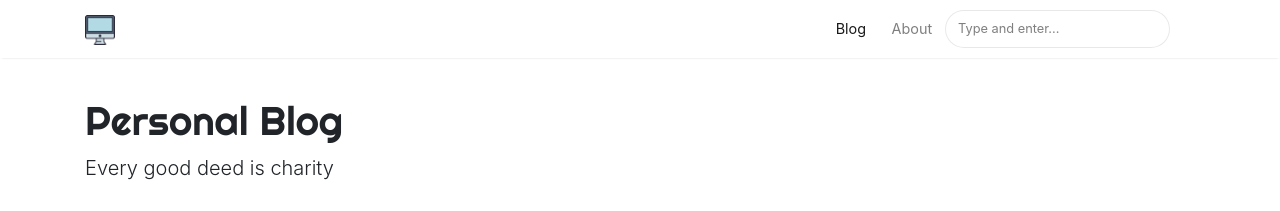
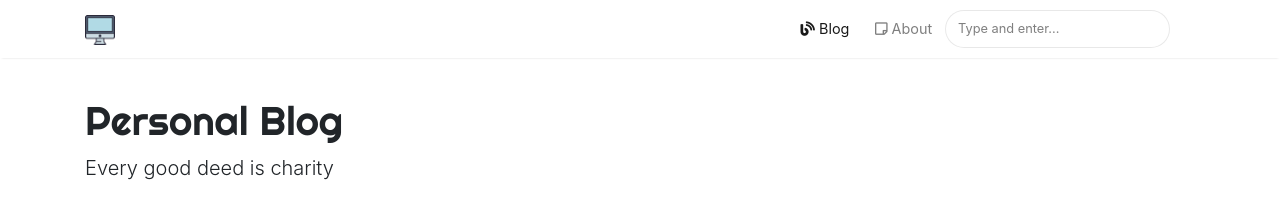
Before and after one commit to dhalul/web, a Jekyll site: the page built from index.html, in a window 1280 px wide and 900 px high. Shown: the top 211 px of the window. Built offline with Jekyll 4.4.1, drawn with Linux system fonts in a browser that asks for light colours; nearby versions of some CDN libraries; the list of posts is cut into pages by our own code.

Commit message:
update font awesome

```diff
--- a/_layouts/default.html
+++ b/_layouts/default.html
@@ -37,7 +37,7 @@ ga('send', 'pageview');
 	<!-- defer loading of font and font awesome -->
 	<noscript id="deferred-styles">
 		<link href="https://fonts.googleapis.com/css?family=Righteous%7CMerriweather:300,300i,400,400i,700,700i" rel="stylesheet">
-		<script src="https://kit.fontawesome.com/9c79aa273f.js" crossorigin="anonymous"></script>
+		<link rel="stylesheet" href="https://use.fontawesome.com/releases/v5.15.1/css/all.css" integrity="sha384-DNOHZ68U8hZfKXOrtjWvjxusGo9WQnrNx2sqG0tfsghAvtVlRW3tvkXWZh58N9jp" crossorigin="anonymous">
 	</noscript>
 
 
```
